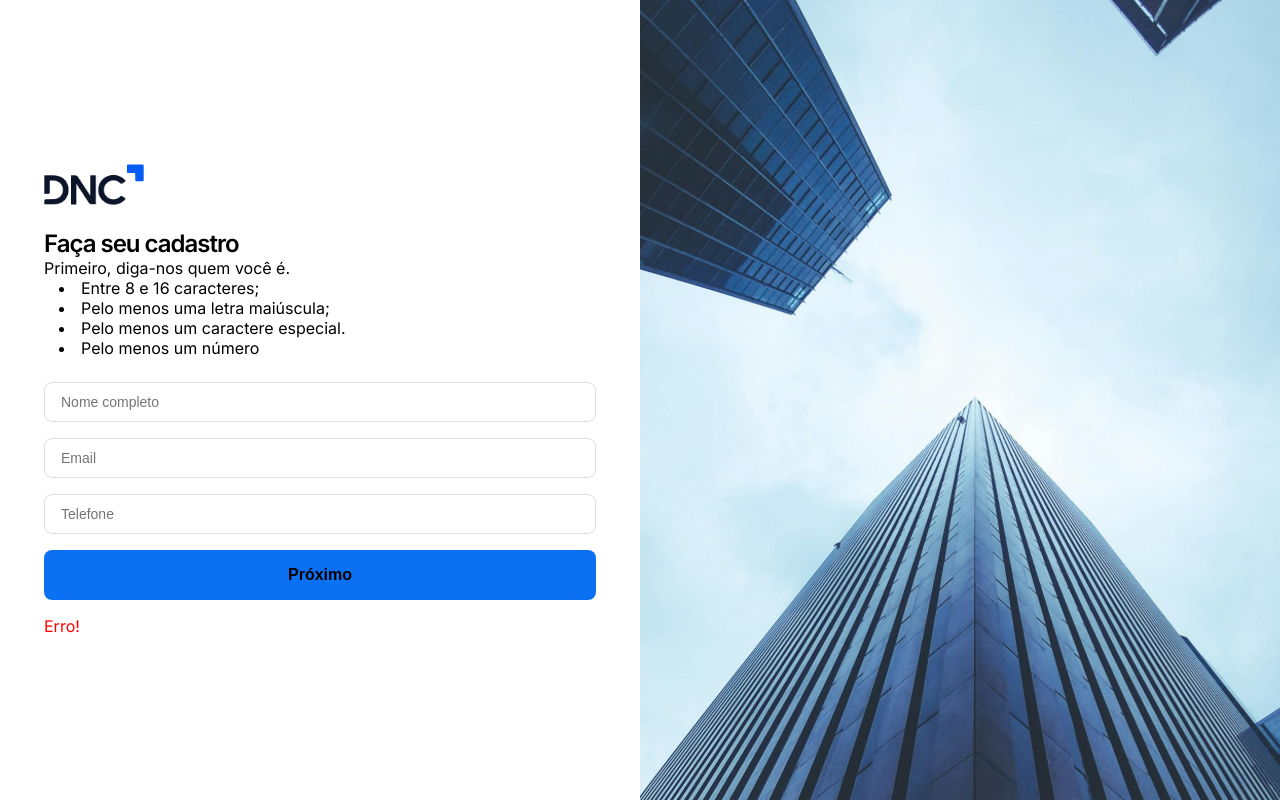
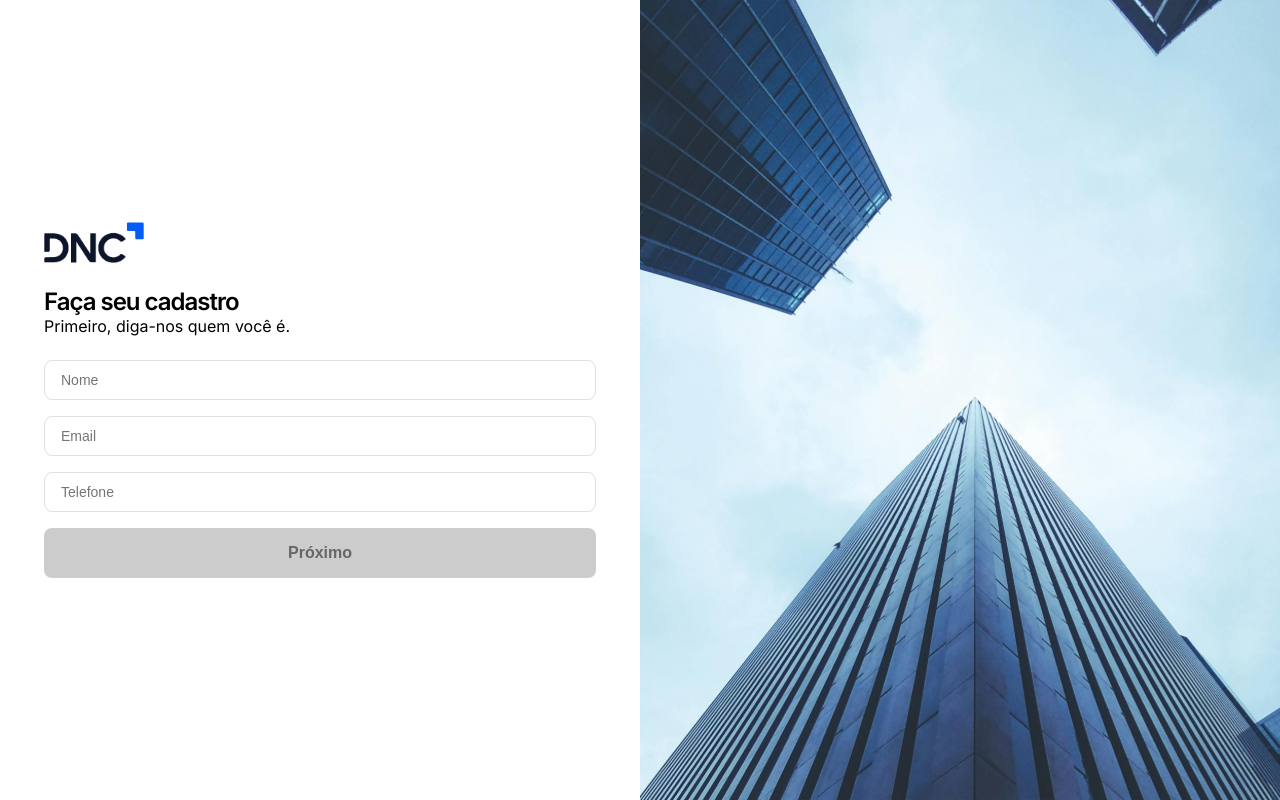
Before and after one commit to Eder-TS/dnc-sales-dashboard-ets, a React (Vite) app: page /cadastro in a window 1280 px wide. Built offline with nearby package versions, Linux system fonts and the light colour scheme.

Commit message:
Feat: Create profile flow

```diff
--- a/package.json
+++ b/package.json
@@ -13,6 +13,7 @@
     "@emotion/react": "^11.13.3",
     "@emotion/styled": "^11.13.0",
     "@mui/material": "^6.1.5",
+    "@reduxjs/toolkit": "^2.3.0",
     "@types/js-cookie": "^3.0.6",
     "@types/styled-components": "^5.1.34",
     "axios": "^1.7.7",
@@ -22,6 +23,7 @@
     "react": "^18.3.1",
     "react-chartjs-2": "^5.2.0",
     "react-dom": "^18.3.1",
+    "react-redux": "^9.1.2",
     "react-router-dom": "^6.27.0",
     "styled-components": "^6.1.13"
   },
--- a/src/hooks/useFormValidation.ts
+++ b/src/hooks/useFormValidation.ts
@@ -9,11 +9,17 @@
 
   useEffect(() => {
     const allFieldsValid = inputs.every((input, index) => {
+      const value = formValues[index]
       if (input.type === 'email') {
         return /\S+@\S+\.\S+/.test(String(formValues[index]))
       }
       if (input.type === 'password') {
-        return String(formValues[index]).length > 7
+        const password = String(value)
+        const hasCorrectLength = password.length >= 8 && password.length <= 16
+        const hasUpperaseLetter = /[A-Z]/.test(password)
+        const hasSpecialCharacter = /[!@#$%&*^(),.?":{}|<>]/.test(password)
+        const hasNumber = /\d/.test(password)
+        return (hasCorrectLength && hasUpperaseLetter && hasSpecialCharacter && hasNumber)
       }
       return true
     })
--- a/src/main.tsx
+++ b/src/main.tsx
@@ -3,12 +3,16 @@
 import App from './App.tsx'
 import { GlobalStyle } from './styles/'
 import { AppThemeProvider } from './contexts/AppThemeContext.tsx'
+import { Provider } from 'react-redux'
+import store from './redux/index.ts'
 
 createRoot(document.getElementById('root')!).render(
   <StrictMode>
-    <AppThemeProvider>
-      <GlobalStyle />
-      <App />
-    </AppThemeProvider>
+    <Provider store={store}>
+      <AppThemeProvider>
+        <GlobalStyle />
+        <App />
+      </AppThemeProvider>
+    </Provider>
   </StrictMode>
 )
--- a/src/pages/Login.tsx
+++ b/src/pages/Login.tsx
@@ -22,8 +22,13 @@
 // TYPES
 import { DecodedJWT, LoginData, LoginPostData, MessageProps } from '@/types'
 
+// REDUX
+import { useSelector } from 'react-redux'
+import { RootState } from '@/redux'
+
 function Login() {
   const navigate = useNavigate()
+  const { email, message } = useSelector((state: RootState) => state.createProfile)
 
   const inputs = [
     { type: 'email', placeholder: 'Email' },
@@ -36,7 +41,7 @@
   const { formValues, formValid, handleChange } = useFormValidation(inputs)
 
   const handleMessage = (): MessageProps => {
-    if (!error) return { msg: '', type: 'success' }
+    if (!error) return { msg: message ?? '', type: 'success' }
 
     switch (error) {
       case 401:
@@ -71,6 +76,12 @@
 
     if (Cookies.get('Authorization')) navigate('/home')
   }, [data, navigate])
+
+  useEffect(() => {
+    if (email) {
+      handleChange(0, email)
+    }
+  }, [email])
 
   return (
     <>
--- a/src/pages/Registration.tsx
+++ b/src/pages/Registration.tsx
@@ -1,3 +1,7 @@
+import { ChangeEvent, useEffect } from 'react'
+import { useNavigate } from 'react-router-dom'
+
+// COMPONENTS
 import {
   BannerImage,
   FormComponent,
@@ -9,7 +13,76 @@
 import { Box, Container, Grid } from '@mui/material'
 import { pxToRem } from '@/utils'
 
+// HOOKS
+import { useFormValidation, usePost } from '@/hooks'
+
+// TYPES
+import { CreateProfileData, InputProps } from '@/types'
+
+// REDUX
+import { useDispatch, useSelector } from 'react-redux'
+import { RootState } from '@/redux'
+import { setMessage, setProfileData } from '@/redux/slice/createProfile'
+
 function Registration() {
+  const dispatch = useDispatch()
+  const navigate = useNavigate()
+  const { email } = useSelector((state: RootState) => state.createProfile)
+  const {
+    data,
+    loading,
+    error,
+    postData,
+   } = usePost<string, CreateProfileData>('profile/create')
+
+  // FORM STEP1
+  const step1Inputs: InputProps[] = [
+    { name: 'name', type: 'text', placeholder: 'Nome', required: true },
+    { name: 'email', type: 'email', placeholder: 'Email' },
+    { name: 'phone', type: 'tel', placeholder: 'Telefone', required: true },
+  ]
+  const handleStep1 = (e: React.FormEvent) => {
+    e.preventDefault()
+    dispatch(
+      setProfileData({
+        email: String(step1FormValues[1]),
+      })
+    )
+  }
+  const {
+    formValues: step1FormValues,
+    formValid: step1FormValid,
+    handleChange: step1FormHandleChange,
+  } = useFormValidation(step1Inputs)
+
+  // FORM STEP2
+  const step2Inputs: InputProps[] = [{ type: 'password', placeholder: 'Senha' }]
+  const handleStep2 = async (e: React.FormEvent) => {
+    e.preventDefault()
+    await postData({
+      name: String(step1FormValues[0]),
+      email: String(step1FormValues[1]),
+      phone: String(step1FormValues[2]),
+      password: String(step2FormValues[0]),
+    })
+  }
+  const {
+    formValues: step2FormValues,
+    formValid: step2FormValid,
+    handleChange: step2FormHandleChange,
+  } = useFormValidation(step2Inputs)
+
+  const handleStepInputs = email ? step2Inputs : step1Inputs
+
+  useEffect(() => {
+    if (data !== null) {
+      dispatch(setMessage('Usuário criado com sucesso!'))
+      navigate('/')
+    } else if (error) {
+      alert(`Não foi possível realizar a operação. Entre em contato com nosso suporte (${error}).`)
+    }
+  }, [data, error, navigate])
+
   return (
     <>
       <Box>
@@ -25,28 +98,50 @@
                 <Logo height={41} width={100} />
               </Box>
               <Box sx={{ marginBottom: pxToRem(24) }}>
-                <StyledH1>Faça seu cadastro</StyledH1>
-                <StyledP>Primeiro, diga-nos quem você é.</StyledP>
+                <StyledH1>
+                  {email ? 'Defina sua senha' : 'Faça seu cadastro'}
+                </StyledH1>
+                <StyledP>
+                  {email
+                    ? 'Sua senha deve ter:'
+                    : 'Primeiro, diga-nos quem você é.'}
+                </StyledP>
+                {email && (
                   <StyledUl>
                     <li>Entre 8 e 16 caracteres;</li>
                     <li>Pelo menos uma letra maiúscula;</li>
                     <li>Pelo menos um caractere especial.</li>
                     <li>Pelo menos um número</li>
                   </StyledUl>
+                )}
               </Box>
               <FormComponent
-                inputs={[
-                  { type: 'text', placeholder: 'Nome completo' },
-                  { type: 'email', placeholder: 'Email' },
-                  { type: 'number', placeholder: 'Telefone' },
+                inputs={handleStepInputs.map((input, index) => ({
+                  type: input.type,
+                  placeholder: input.placeholder,
+                  value: email
+                    ? step2FormValues[index] || ''
+                    : step1FormValues[index] || '',
+                  onChange: (e: ChangeEvent<HTMLInputElement>) =>
+                    email
+                      ? step2FormHandleChange(
+                          index,
+                          (e.target as HTMLInputElement).value
+                        )
+                      : step1FormHandleChange(
+                          index,
+                          (e.target as HTMLInputElement).value
+                        ),
+                }))}
+                buttons={[
+                  {
+                    className: 'primary',
+                    type: 'submit',
+                    disabled: email ? !step2FormValid || loading : !step1FormValid,
+                    onClick: email ? handleStep2 : handleStep1,
+                    children: email ? 'Enviar' : 'Próximo',
+                  },
                 ]}
-                buttons={[
-                  { className: 'primary', type: 'submit', children: 'Próximo' },
-                ]}
-                message={{
-                  msg: 'Erro!',
-                  type: 'error',
-                }}
               />
             </Container>
           </Grid>
--- /dev/null
+++ b/src/redux/index.ts
@@ -0,0 +1,13 @@
+import { configureStore } from '@reduxjs/toolkit'
+import createProfileReducer from './slice/createProfile'
+
+const store = configureStore({
+  reducer: {
+    createProfile: createProfileReducer,
+  },
+})
+
+export type RootState = ReturnType<typeof store.getState>
+export type AppDispatch = typeof store.dispatch
+
+export default store
--- /dev/null
+++ b/src/redux/slice/createProfile.ts
@@ -0,0 +1,28 @@
+import { createSlice, PayloadAction } from '@reduxjs/toolkit'
+import { CreateProfileData } from '@/types'
+
+const initialState: Omit<CreateProfileData, 'name' | 'phone' | 'password'> = {
+  email: '',
+  message: null,
+}
+
+const profileSlice = createSlice({
+  name: 'profile',
+  initialState,
+  reducers: {
+    setProfileData: (
+      state,
+      action: PayloadAction<
+        Omit<CreateProfileData, 'name' | 'phone' | 'password'>
+      >
+    ) => {
+      state.email = action.payload.email
+    },
+    setMessage: (state, action: PayloadAction<string>) => {
+      state.message = action.payload
+    },
+  },
+})
+
+export const { setProfileData, setMessage } = profileSlice.actions
+export default profileSlice.reducer
--- a/src/types/index.ts
+++ b/src/types/index.ts
@@ -10,3 +10,4 @@
 export * from './starsData'
 export * from './theme'
 export * from './typographies'
+export * from './profileData'
```
Also changed, not shown: src/pages/Home.tsx (+11 -13 lines), src/types/profileData.d.ts (added, +7 -0 lines), 1 other file (tests, documents, lock files or other folders). Lines whose indentation alone changed are shown as unchanged.
